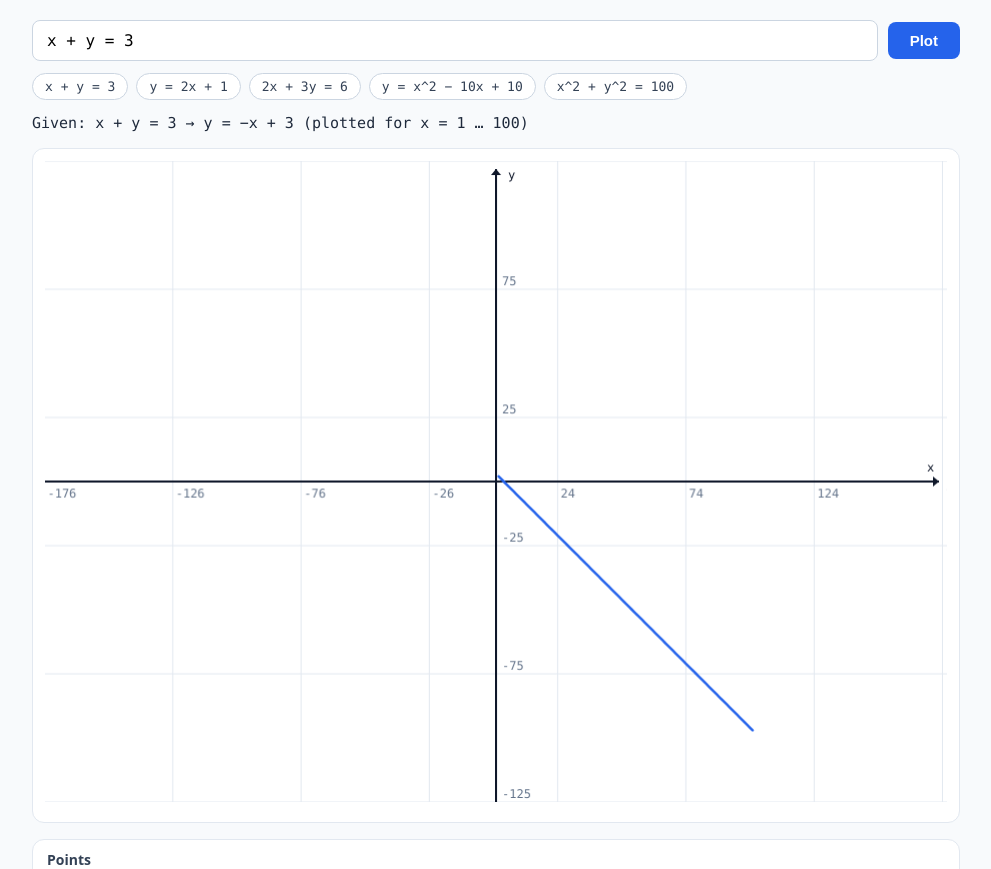
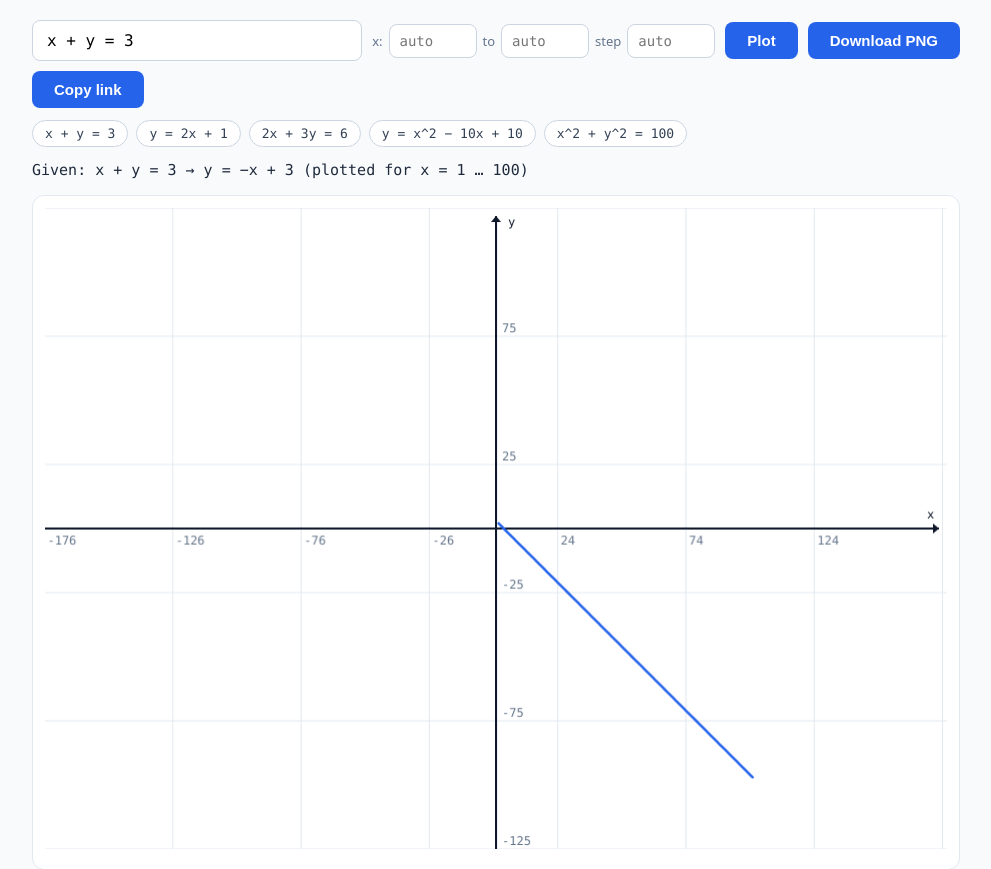
Before and after one commit to skvsree/graph-gen, a FastAPI app: page / in a window 1280 px wide. Shown: the part 77-946 px from the top of the page, without its empty margins (144-1135 px from the left). Run offline with FastAPI, Linux system fonts and the light colour scheme.

Commit message:
P1: x-range/step UI controls, PNG export, copy-link buttons
- UI: x_min/x_max/x_step number inputs (blank = auto range, URL-prefilled,
  included in shareable ?formula= query string), Download PNG + Copy link
  buttons
- solver/API: x_step param (1-1000), both-or-neither range rule, 5000-point
  cap with clear 400 errors, step echoed in the response and solved line
- JS fallback solver mirrors x_step + validation
- tests: 66 pytest + node suite (step, partial-range, caps, prefill)
- README: P1 items ticked, x_step documented

```diff
--- a/app/main.py
+++ b/app/main.py
@@ -22,25 +22,42 @@ DEFAULT_FORMULA = "x + y = 3"
 
 
 @app.get("/", response_class=HTMLResponse)
-def index(request: Request, formula: str = DEFAULT_FORMULA) -> HTMLResponse:
+def index(
+    request: Request,
+    formula: str = DEFAULT_FORMULA,
+    x_min: str | None = None,
+    x_max: str | None = None,
+    x_step: str | None = None,
+) -> HTMLResponse:
     """Render the graph page with the formula pre-filled from the query param."""
     return templates.TemplateResponse(
-        request=request, name="index.html", context={"formula": formula}
+        request=request,
+        name="index.html",
+        context={
+            "formula": formula,
+            "x_min": x_min or "",
+            "x_max": x_max or "",
+            "x_step": x_step or "",
+        },
     )
 
 
 @app.get("/api/points")
 def api_points(
-    formula: str = DEFAULT_FORMULA, x_min: int | None = None, x_max: int | None = None
+    formula: str = DEFAULT_FORMULA,
+    x_min: int | None = None,
+    x_max: int | None = None,
+    x_step: int | None = None,
 ) -> dict:
     """Compute the points for a formula.
 
     Linear formulas return one branch; quadratic-in-y formulas (circles, etc.)
-    return two ("+", "−"). With no explicit range, linear formulas use
-    x = 1..100 and quadratic formulas derive a range from the real domain.
+    return two ("+", "−"). ``x_min``/``x_max``/``x_step`` override the range
+    and sampling; with no explicit range, linear formulas use x = 1..100 and
+    quadratic formulas derive a range from the real domain.
     """
     try:
-        result = solver.generate_points(formula, x_min, x_max)
+        result = solver.generate_points(formula, x_min, x_max, x_step)
     except solver.SolverError as exc:
         raise HTTPException(status_code=400, detail=str(exc)) from exc
     sol = result["solution"]
@@ -49,6 +66,7 @@ def api_points(
         "display": sol["display"],
         "kind": sol["kind"],
         "x_range": {"min": result["x_range"][0], "max": result["x_range"][1]},
+        "step": result["step"],
         "branches": [
             {"label": branch["label"], "points": [{"x": x, "y": y} for x, y in branch["points"]]}
             for branch in result["branches"]
--- a/templates/index.html
+++ b/templates/index.html
@@ -28,6 +28,19 @@
     background: #2563eb; color: #fff; border: none; border-radius: 8px; cursor: pointer;
   }
   .form button:hover { background: #1d4ed8; }
+  .form input[type=number] {
+    width: 88px; padding: 8px 10px; font-size: 14px;
+    border: 1px solid #cbd5e1; border-radius: 8px;
+    font-family: ui-monospace, Consolas, monospace;
+  }
+  .form input[type=number]:focus { outline: 2px solid #bfdbfe; border-color: #2563eb; }
+  .range-row { display: flex; gap: 6px; align-items: center; flex-wrap: wrap; }
+  .range-label { color: #64748b; font-size: 13px; }
+  .btn-secondary {
+    padding: 10px 14px; font-size: 14px; font-weight: 600;
+    background: #fff; color: #334155; border: 1px solid #cbd5e1; border-radius: 8px; cursor: pointer;
+  }
+  .btn-secondary:hover { background: #f1f5f9; border-color: #94a3b8; }
   .chips { display: flex; gap: 8px; flex-wrap: wrap; margin-bottom: 14px; }
   .chip {
     font-family: ui-monospace, Consolas, monospace; font-size: 13px;
@@ -65,7 +78,17 @@
 
   <form class="form" id="form">
     <input type="text" id="formula" value="{{ formula }}" spellcheck="false" autocomplete="off" placeholder="e.g. x + y = 3">
+    <div class="range-row" id="rangeRow">
+      <span class="range-label">x:</span>
+      <input type="number" id="xMin" value="{{ x_min }}" placeholder="auto" min="-100000" max="100000" step="1" title="x from (blank = auto)">
+      <span class="range-label">to</span>
+      <input type="number" id="xMax" value="{{ x_max }}" placeholder="auto" min="-100000" max="100000" step="1" title="x to (blank = auto)">
+      <span class="range-label">step</span>
+      <input type="number" id="xStep" value="{{ x_step }}" placeholder="auto" min="1" max="1000" step="1" title="x step (blank = 1)">
+    </div>
     <button type="submit">Plot</button>
+    <button type="button" class="btn-secondary" id="pngBtn" title="Download the graph as PNG">Download PNG</button>
+    <button type="button" class="btn-secondary" id="copyBtn" title="Copy a shareable link to this graph">Copy link</button>
   </form>
 
   <div class="chips" id="chips">
@@ -292,17 +315,28 @@ function autoRange(sol) {
   return { min: left, max: right };
 }
 
-// Build branch points for a solution. Returns { xRange, branches } or { error }.
-function buildBranches(sol, xMin, xMax) {
+// Build branch points for a solution. Returns { xRange, step, branches } or { error }.
+function buildBranches(sol, xMin, xMax, xStep) {
+  if ((xMin === undefined) !== (xMax === undefined)) {
+    return { error: 'Provide both x_min and x_max, or neither.' };
+  }
   let lo = xMin, hi = xMax;
   if (lo === undefined || hi === undefined) {
     const r = autoRange(sol);
     lo = r.min; hi = r.max;
   }
-  let step = 1;
-  const span = hi - lo;
-  if (sol.kind === 'quadratic' && (xMin === undefined || xMax === undefined) && span > 400) {
-    step = Math.ceil(span / 400);
+  let step;
+  if (xStep !== undefined) {
+    if (xStep < 1 || xStep > 1000) return { error: 'x_step must be between 1 and 1000.' };
+    step = xStep;
+  } else {
+    step = 1;
+    if (sol.kind === 'quadratic' && (xMin === undefined || xMax === undefined) && (hi - lo) > 400) {
+      step = Math.ceil((hi - lo) / 400);
+    }
+  }
+  if (Math.floor((hi - lo) / step) + 1 > 5000) {
+    return { error: 'Range too large (max 5000 points) — increase the step.' };
   }
   if (sol.kind === 'linear') {
     const pts = [];
@@ -311,7 +345,7 @@ function buildBranches(sol, xMin, xMax) {
       if (!isFinite(y)) return { error: 'Result overflows at x = ' + x + ' — exponents too large?' };
       pts.push({ x: x, y: y });
     }
-    return { xRange: { min: lo, max: hi }, branches: [{ label: '', points: pts }] };
+    return { xRange: { min: lo, max: hi }, step: step, branches: [{ label: '', points: pts }] };
   }
   const plus = [], minus = [];
   for (let x = lo; x <= hi; x += step) {
@@ -328,6 +362,7 @@ function buildBranches(sol, xMin, xMax) {
   if (!plus.length && !minus.length) return { error: 'No real y for the given x range.' };
   return {
     xRange: { min: lo, max: hi },
+    step: step,
     branches: [{ label: '+', points: plus }, { label: '\u2212', points: minus }],
   };
 }
@@ -446,17 +481,64 @@ function clearError() {
 // Guards against out-of-order responses when the user plots quickly.
 let plotSeq = 0;
 
+function exportPng() {
+  const cv = document.getElementById('graph');
+  const a = document.createElement('a');
+  a.href = cv.toDataURL('image/png');
+  a.download = 'xy-graph.png';
+  document.body.appendChild(a);
+  a.click();
+  a.remove();
+}
+
+function copyLink() {
+  const url = location.href;
+  const flash = () => {
+    const btn = document.getElementById('copyBtn');
+    const old = btn.textContent;
+    btn.textContent = 'Copied!';
+    setTimeout(() => { btn.textContent = old; }, 1500);
+  };
+  const fallback = () => {
+    const ta = document.createElement('textarea');
+    ta.value = url;
+    document.body.appendChild(ta);
+    ta.select();
+    try { document.execCommand('copy'); } catch (e) {}
+    ta.remove();
+    flash();
+  };
+  if (navigator.clipboard && window.isSecureContext) {
+    navigator.clipboard.writeText(url).then(flash, fallback);
+  } else {
+    fallback();
+  }
+}
+
+// Collect the current formula + range inputs into a query string.
+function rangeParams(raw) {
+  const v = id => document.getElementById(id).value.trim();
+  const p = new URLSearchParams();
+  p.set('formula', raw);
+  const xMin = v('xMin'), xMax = v('xMax'), xStep = v('xStep');
+  if (xMin !== '') p.set('x_min', xMin);
+  if (xMax !== '') p.set('x_max', xMax);
+  if (xStep !== '') p.set('x_step', xStep);
+  return p;
+}
+
 async function plot(raw) {
   const seq = ++plotSeq;
   let data = null, errMsg = null;
+  const qp = rangeParams(raw);
   // Keep the query string in sync with the input immediately on click, so the
   // URL always reproduces what was typed (works even when the plot errors).
-  try { history.replaceState(null, '', '?formula=' + encodeURIComponent(raw)); } catch (e) {}
+  try { history.replaceState(null, '', '?' + qp.toString()); } catch (e) {}
 
   // Prefer the server-side solver; fall back to the built-in one if the API
   // is unreachable (e.g. page opened from file:// or server down).
   try {
-    const res = await fetch('/api/points?formula=' + encodeURIComponent(raw));
+    const res = await fetch('/api/points?' + qp.toString());
     const body = await res.json();
     if (!res.ok) errMsg = (body && body.detail) ? body.detail : ('Server error (' + res.status + ')');
     else data = body;
@@ -467,9 +549,13 @@ async function plot(raw) {
   if (!data && !errMsg) {
     const sol = solveEquation(raw);
     if (sol.error) { showError(sol.error); document.getElementById('solved').textContent = ''; return; }
-    const built = buildBranches(sol);
+    const rv = id => {
+      const t = document.getElementById(id).value.trim();
+      return t === '' ? undefined : parseInt(t, 10);
+    };
+    const built = buildBranches(sol, rv('xMin'), rv('xMax'), rv('xStep'));
     if (built.error) { showError(built.error); document.getElementById('solved').textContent = ''; return; }
-    data = { display: sol.display, kind: sol.kind, x_range: built.xRange, branches: built.branches };
+    data = { display: sol.display, kind: sol.kind, x_range: built.xRange, step: built.step, branches: built.branches };
   }
 
   if (seq !== plotSeq) return;   // a newer plot superseded this one
@@ -477,10 +563,11 @@ async function plot(raw) {
 
   clearError();
   const rng = data.x_range;
+  const stepNote = (data.step && data.step !== 1) ? (' \u00b7 step ' + data.step) : '';
   const branchNote = data.branches.length > 1 ? (' \u00b7 ' + data.branches.length + ' branches') : '';
   document.getElementById('solved').textContent =
     'Given:  ' + raw.trim() + '    \u2192    ' + data.display +
-    '    (plotted for x = ' + rng.min + ' \u2026 ' + rng.max + branchNote + ')';
+    '    (plotted for x = ' + rng.min + ' \u2026 ' + rng.max + stepNote + branchNote + ')';
   draw(data.branches);
   renderTable(data.branches);
 }
@@ -489,6 +576,8 @@ function init() {
   const form = document.getElementById('form');
   const input = document.getElementById('formula');
   form.addEventListener('submit', function (e) { e.preventDefault(); plot(input.value); });
+  document.getElementById('pngBtn').addEventListener('click', exportPng);
+  document.getElementById('copyBtn').addEventListener('click', copyLink);
   document.querySelectorAll('.chip').forEach(function (ch) {
     ch.addEventListener('click', function () { input.value = ch.textContent; plot(input.value); });
   });
```
Also changed, not shown: app/solver.py (+21 -6 lines), test/solver.test.js (+13 -0 lines), test/test_api.py (+35 -0 lines), test/test_solver.py (+39 -0 lines), README.md.
